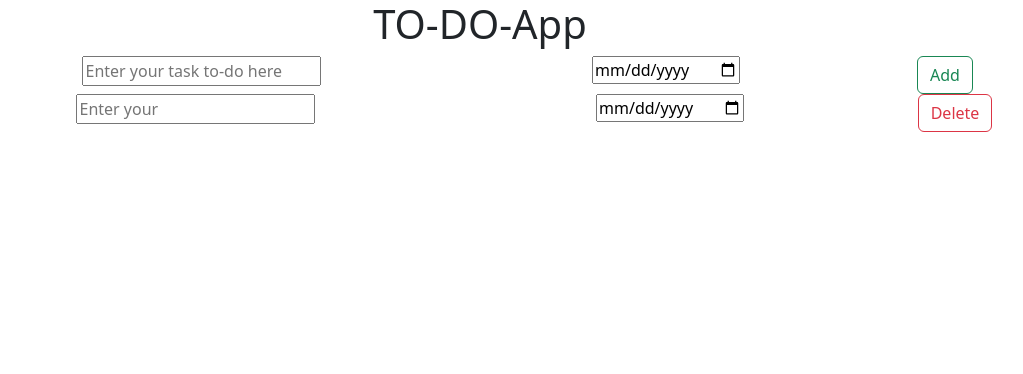
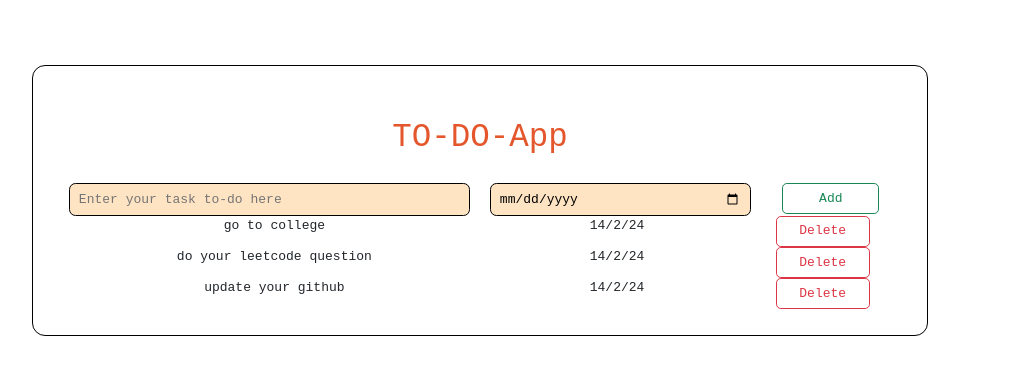
Before and after one commit to Swatijha451/react-tutorial-with-projects, a React (Vite) app in the folder to-do-app/: page / in a window 1280 px wide. Shown: the top 374 px of the page, without its empty margins (160-1183 px from the left). Built offline with nearby package versions, Linux system fonts and the light colour scheme.

Commit message:
updated to do app

```diff
--- a/to-do-app/src/App.jsx
+++ b/to-do-app/src/App.jsx
@@ -2,14 +2,30 @@ import "./App.module.css";
 import 'bootstrap/dist/css/bootstrap.min.css';
 import AppName from "./components/AppName";
 import AddToDo from "./components/AddToDo";
-import ToDoItem from "./components/ToDoItem";
+import ToDoItems from "./components/ToDoItems";
 import styles from './App.module.css';
 function App() {
+  const items=[
+    {
+      itemName:"go to college",
+      dueDate:"14/2/24"
+
+    },
+    {
+      itemName:"do your leetcode question",
+      dueDate:"14/2/24"
+    },
+    {
+      itemName:"update your github",
+      dueDate:"14/2/24"
+    },
+  ] ;
+
   return (
-    <center className="container">
+    <center className={styles.container}>
       <AppName/>
       <AddToDo/>
-      <ToDoItem></ToDoItem>
+       <ToDoItems items={items}></ToDoItems>
     </center>
   );
 }
--- a/to-do-app/src/App.module.css
+++ b/to-do-app/src/App.module.css
@@ -1,6 +1,16 @@
+*{
+    font-family: monospace;
+}
+
 .container{
-    margin: 3rem;
+    margin: auto;
+    margin-top: 5rem;
     padding: 2rem;
+    width: 70%;
     border: 1px solid black;
     border-radius: 1rem;
+    display: flex;
+    flex-direction: column;
+     align-items: center;
+     justify-content: space-around
 }
--- a/to-do-app/src/components/AddToDo.jsx
+++ b/to-do-app/src/components/AddToDo.jsx
@@ -1,17 +1,18 @@
+import  "./AddToDo.module.css"
 
 
 function AddToDo() {
   return (
     <div className="container text-center">
-      <div className="row">
+      <div className="row myrow">
             <div className="col-6">
                 <input type="text" placeholder="Enter your task to-do here" />
             </div>
             <div className="col-4">
-                <input type="date" />
+                <input type="date" ></input>
             </div>
             <div className="col-2">
-                <button type="button" className="btn btn-outline-success">
+                <button type="button" className="btn btn-outline-success myButton">
                     Add
                 </button>
             </div>
--- a/to-do-app/src/components/AddToDo.module.css
+++ b/to-do-app/src/components/AddToDo.module.css
@@ -0,0 +1,19 @@
+
+input{
+    width: 100%;
+    text-align: left;
+    height: 2.5rem;
+    border: 1px solid black;
+    border-radius: 0.5rem;
+    padding: 0.7rem;
+
+    background-color: bisque;
+}
+button{
+    width: 80%;
+}
+.myrow{
+    display: flex;
+    align-items: center;
+    justify-content: center;
+}
--- a/to-do-app/src/components/AppName.jsx
+++ b/to-do-app/src/components/AppName.jsx
@@ -1,7 +1,11 @@
+import styles from "./AppName.module.css"
+
 function AppName(){
 
     return(
-        <h1 className="heading">TO-DO-App</h1>
+        <>
+        <h1 className={styles.heading}>TO-DO-App</h1>
+        </>
     );
 }
 export default AppName;
--- a/to-do-app/src/components/AppName.module.css
+++ b/to-do-app/src/components/AppName.module.css
@@ -0,0 +1,7 @@
+.heading{
+    text-align: center;
+    padding: 1rem;
+    margin: 1rem;
+    font-family:monospace;
+    color: rgb(228, 86, 43);
+}
--- a/to-do-app/src/components/ToDoItem.jsx
+++ b/to-do-app/src/components/ToDoItem.jsx
@@ -1,20 +1,15 @@
-function ToDoItem(){
+import "./ToDoItem.module.css";
+function ToDoItem({todoName,todoDate}){
 
     return(
-        <div className="conatiner text-center ">
-            <div className="row">
-        <div className="col-6">
-          <input type="text" placeholder="Enter your " />
-        </div>
-        <div className="col-4">
-          <input type="date" />
-        </div>
-        <div className="col-2">
-          <button type="button" className="btn btn-outline-danger">
-            Delete
-          </button>
-        </div>
-      </div>
+        <div className="container">
+                <div className="row ">
+                    <div className="col-6">{todoName}</div>
+                    <div className="col-4">{todoDate}</div>
+                    <div className="col-2">
+                        <button type="button" className="btn btn-outline-danger">Delete</button>
+                </div>
+            </div>
         </div>
 
     );
--- a/to-do-app/src/components/ToDoItem.module.css
+++ b/to-do-app/src/components/ToDoItem.module.css
@@ -0,0 +1,6 @@
+.row{
+    text-align: left;
+    font-size: 1rem;
+    margin-top: 0.5rem;
+
+}
--- /dev/null
+++ b/to-do-app/src/components/ToDoItems.jsx
@@ -0,0 +1,11 @@
+import ToDoItem from "./ToDoItem";
+import styles from "./ToDoItems.module.css"
+
+const ToDoItems=({items})=>{
+return (
+    <div className="container">
+        {items.map(item=><ToDoItem todoName={item.itemName} todoDate={item.dueDate}></ToDoItem>
+        )}
+    </div>
+)};
+export default ToDoItems;
--- /dev/null
+++ b/to-do-app/src/components/ToDoItems.module.css
@@ -0,0 +1,8 @@
+.itemsContainer{
+    display: flex;
+    flex-direction: column;
+    align-items: center;
+    margin:2rem;
+    text-align: left;
+
+}
```
